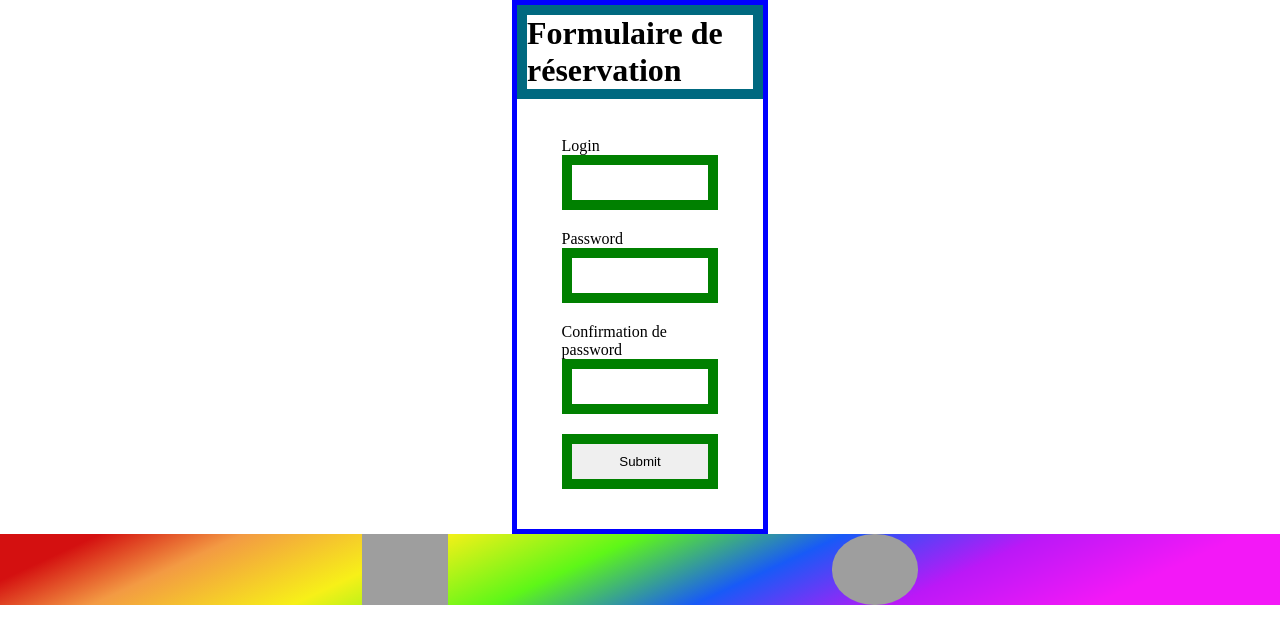
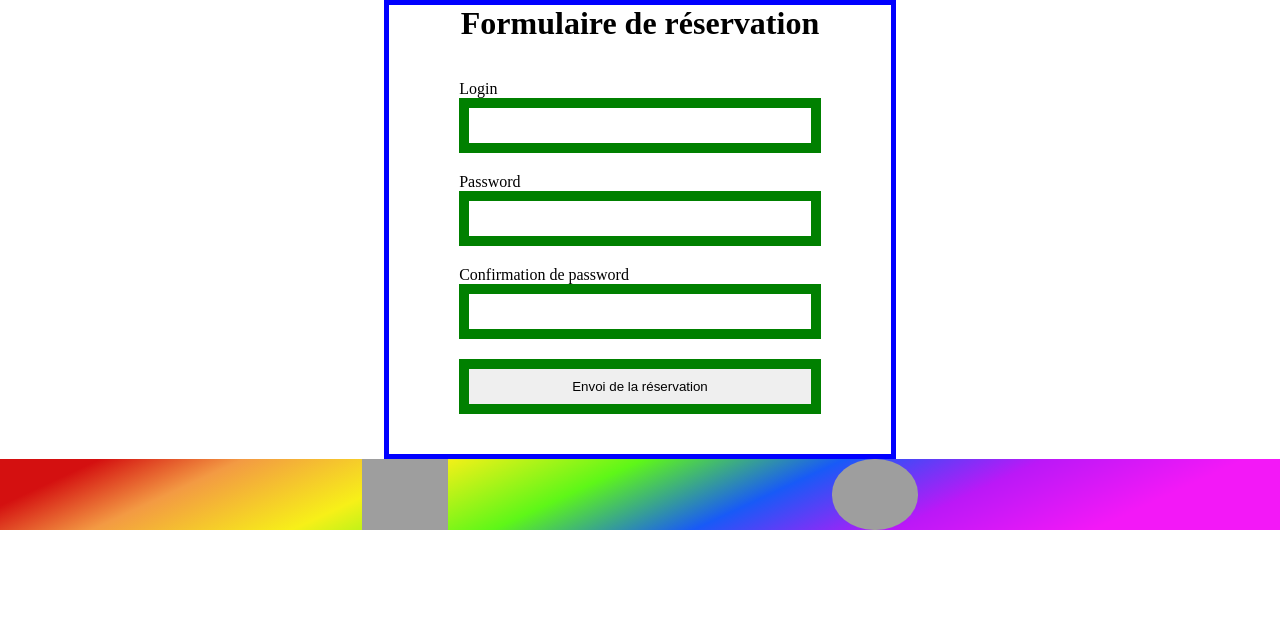
Before and after one commit to joris-landaret/reservation-salles, a PHP site: page /reservation-form.php in a window 1280 px wide. Shown: the part 93-737 px from the top of the page. Run offline with PHP 8.4, Linux system fonts and the light colour scheme; data that the repository does not hold is empty; grey boxes are pictures that could not be loaded.

Commit message:
augmentation de la taille du div et ajout bouton submit

```diff
--- a/css/reservation-form.css
+++ b/css/reservation-form.css
@@ -4,8 +4,8 @@ main div {
     display: flex;
     flex-direction: column;
     border: blue 5px solid;
-    margin-left: 40%;
-    margin-right: 40%;
+    margin-left: 30%;
+    margin-right: 30%;
 }
 div form{
     /*background-color: blueviolet;*/
@@ -21,7 +21,7 @@ input{
     border: 10px solid green;
 }
 main div h1{
-    border: 10px solid rgb(0, 105, 128);
+    /*border: 10px solid rgb(0, 105, 128);*/
     /*color: blueviolet;*/
     display: flex;
     justify-content: center;
--- a/reservation-form.php
+++ b/reservation-form.php
@@ -84,7 +84,7 @@ if(isset($_POST['envoi'])){
                 <label for="confirmpassword">Confirmation de password</label>
                 <Input type="text" name="confirmpassword">
 
-                <input type="submit" name="envoi">
+                <input type="submit" name="envoi" value="Envoi de la réservation">
             </form>
         </div>
 
```
